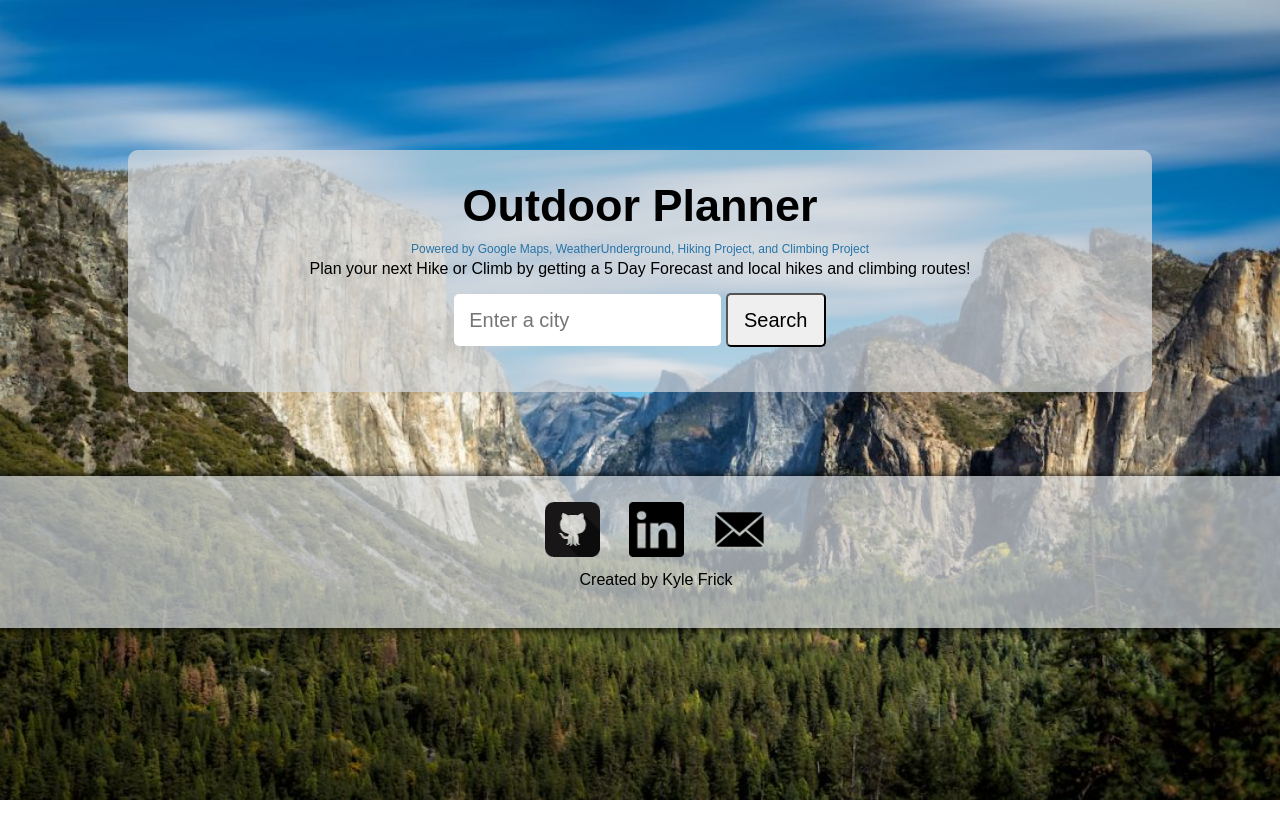
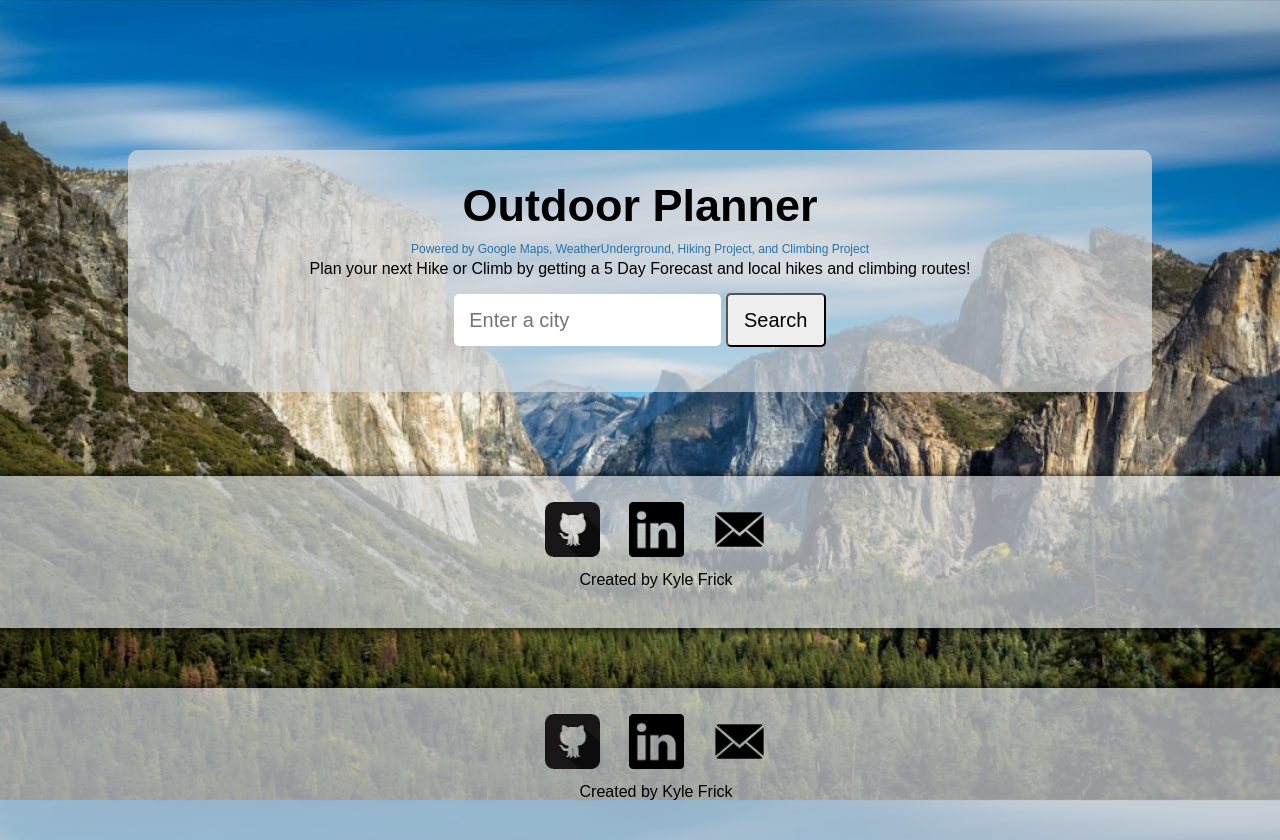
Before and after one commit to kfrick423/Outdoor-Adventure-App, a plain HTML site: page index.html in a window 1280 px wide. Shown: the top 840 px of the page. Before the commit the page ends 800 px from the top, so only its background shows below. Drawn offline with nearby package versions, Linux system fonts and the light colour scheme; some packages are replaced by stand-ins of ours; a web font is replaced by a local one.

Commit message:
updated footer element

```diff
--- a/index.html
+++ b/index.html
@@ -48,6 +48,13 @@
         <p>Created by Kyle Frick</p>
       </footer>
     </main>
+
+    <footer class="footer" role="contentinfo">
+      <a href="https://github.com/kfrick423" target="_blank"> <img src="./images/github_icon.png" alt="github icon"></a>&nbsp;
+      <a href="https://www.linkedin.com/in/kyle-frick-7a75b2105/" target="_blank"><img src="./images/linkedin_icon.png" alt="linkedin icon"></a>&nbsp;
+      <a href="mailto:kf6298@gmail.com"><img src="./images/mail_icon.png" alt="email icon"></a>
+      <p>Created by Kyle Frick</p>
+    </footer>
     <script src="https://code.jquery.com/jquery-3.2.1.min.js"></script>
     <script src="index.js"></script>
     <script type="text/javascript" src="https://maps.googleapis.com/maps/api/js?key=AIzaSyASP9vWd3OTWFUDn6FoliMof9g8k3PVYds&libraries=places&callback=activatePlacesSearch""></script>
```
